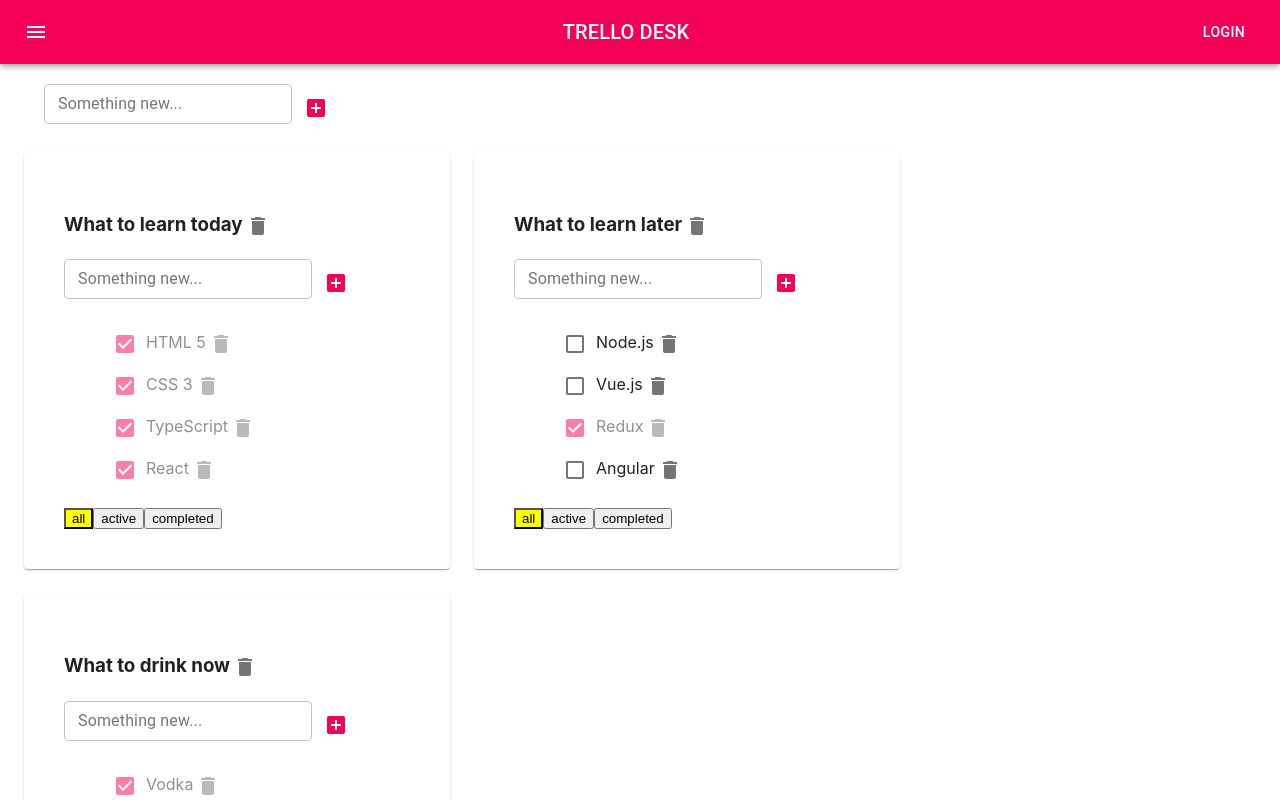
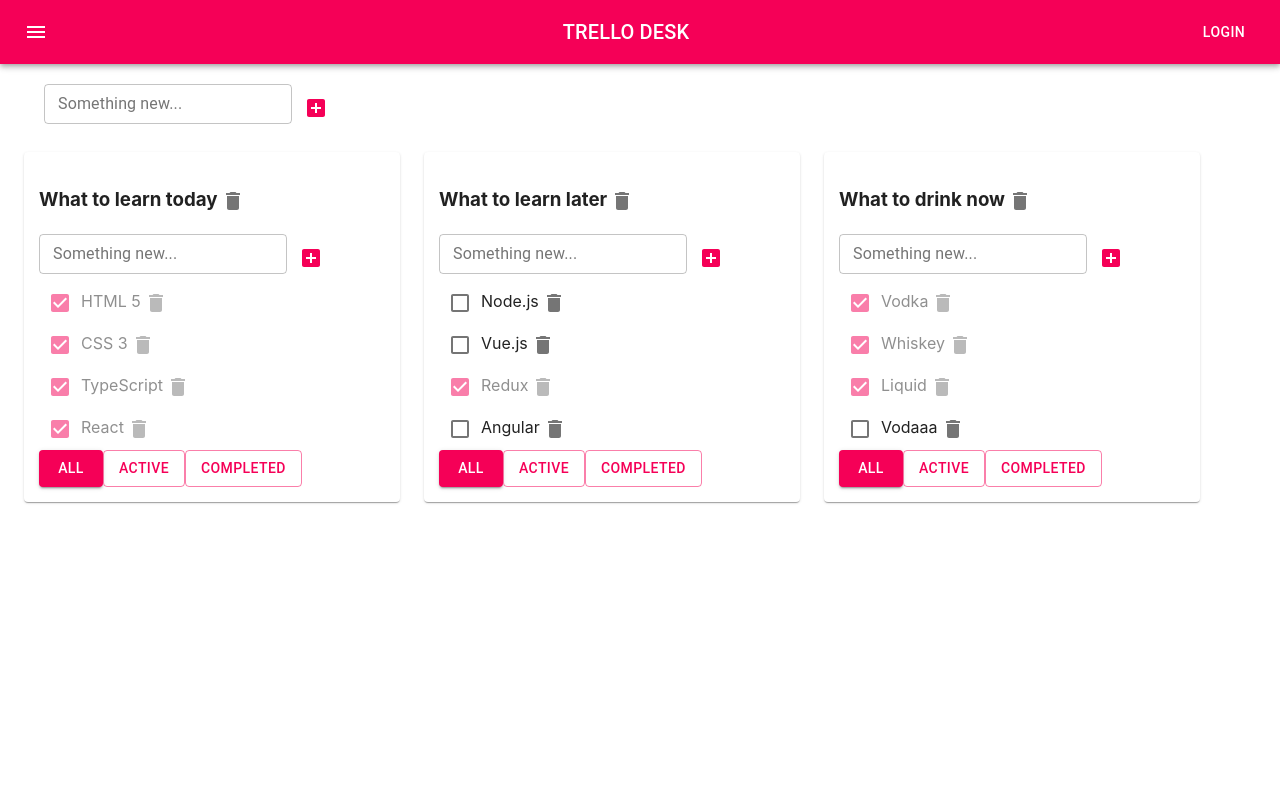
Before and after one commit to Dora-ApplePie/Todolist-React-TS, a React (Create React App) app: page / in a window 1280 px wide. Shown: the top 800 px of the page. Built offline with nearby package versions, Linux system fonts and the light colour scheme.

Commit message:
add in Todolist.tsx MaterialUI filter Buttons with callback

```diff
--- a/src/App.css
+++ b/src/App.css
@@ -1,5 +1,5 @@
 .App {
-  padding: 30px;
+  padding: 15px;
   display: flex;
   justify-content: center;
 }
--- a/src/App.tsx
+++ b/src/App.tsx
@@ -141,7 +141,7 @@ function App() {
                     }
                     return (
                         <Grid item>
-                            <Paper style={{padding: "10px"}}>
+                            <Paper>
                                 <Todolist
                                     key={tl.id}
                                     todolistsID={tl.id}
--- a/src/Todolist.tsx
+++ b/src/Todolist.tsx
@@ -1,11 +1,11 @@
-import React, {ChangeEvent, useState} from "react";
+import React, {ChangeEvent} from "react";
 import './App.css';
 import {filterType} from "./App";
-import {ButtonClick} from "./components/ButtonClick/ButtonClick";
 import {AddItemForm} from "./components/AddItemForm/AddItemForm";
 import {EditableSpan} from "./components/EditableSpan/EditableSpan";
 import {Delete} from "@material-ui/icons";
 import {Checkbox, IconButton} from "@material-ui/core";
+import {Button} from "@material-ui/core";
 
 
 export type PropsTasks = {
@@ -60,7 +60,7 @@ export const Todolist: React.FC<PropsTasks> = React.memo((props) => {
                 <div className={'both'}>
                     <AddItemForm callback={(title) => props.addTask(title, props.todolistsID)}/>
                 </div>
-                <ul>
+
                     {props.tasks.map((t) => {
                         const removeHandler = () => {
                             props.deleteTask(t.id, props.todolistsID)
@@ -84,12 +84,12 @@ export const Todolist: React.FC<PropsTasks> = React.memo((props) => {
                         </div>;
                     })
                     }
-                </ul>
+
                 <div>
-                    <ButtonClick name={'all'} filter={props.filter} callback={() => tsarFooFunc('all')}/>
+                    <Button variant={props.filter === 'all' ? "contained" : "outlined"} color="secondary" onClick={() => tsarFooFunc('all')}>All</Button>
                     {/*царь принимает разные значения, если мы снизу передаем что-то то надо прописать анонимную функцию ()=> для 2х вызовов*/}
-                    <ButtonClick name={'active'} filter={props.filter} callback={() => tsarFooFunc('active')}/>
-                    <ButtonClick name={'completed'} filter={props.filter} callback={() => tsarFooFunc('completed')}/>
+                    <Button variant={props.filter === 'active' ? "contained" : "outlined"} color="secondary" onClick={() => tsarFooFunc('active')}>Active</Button>
+                    <Button variant={props.filter === 'completed' ? "contained" : "outlined"} color="secondary" onClick={() => tsarFooFunc('completed')}>Completed</Button>
                 </div>
             </div>
         </div>
```
